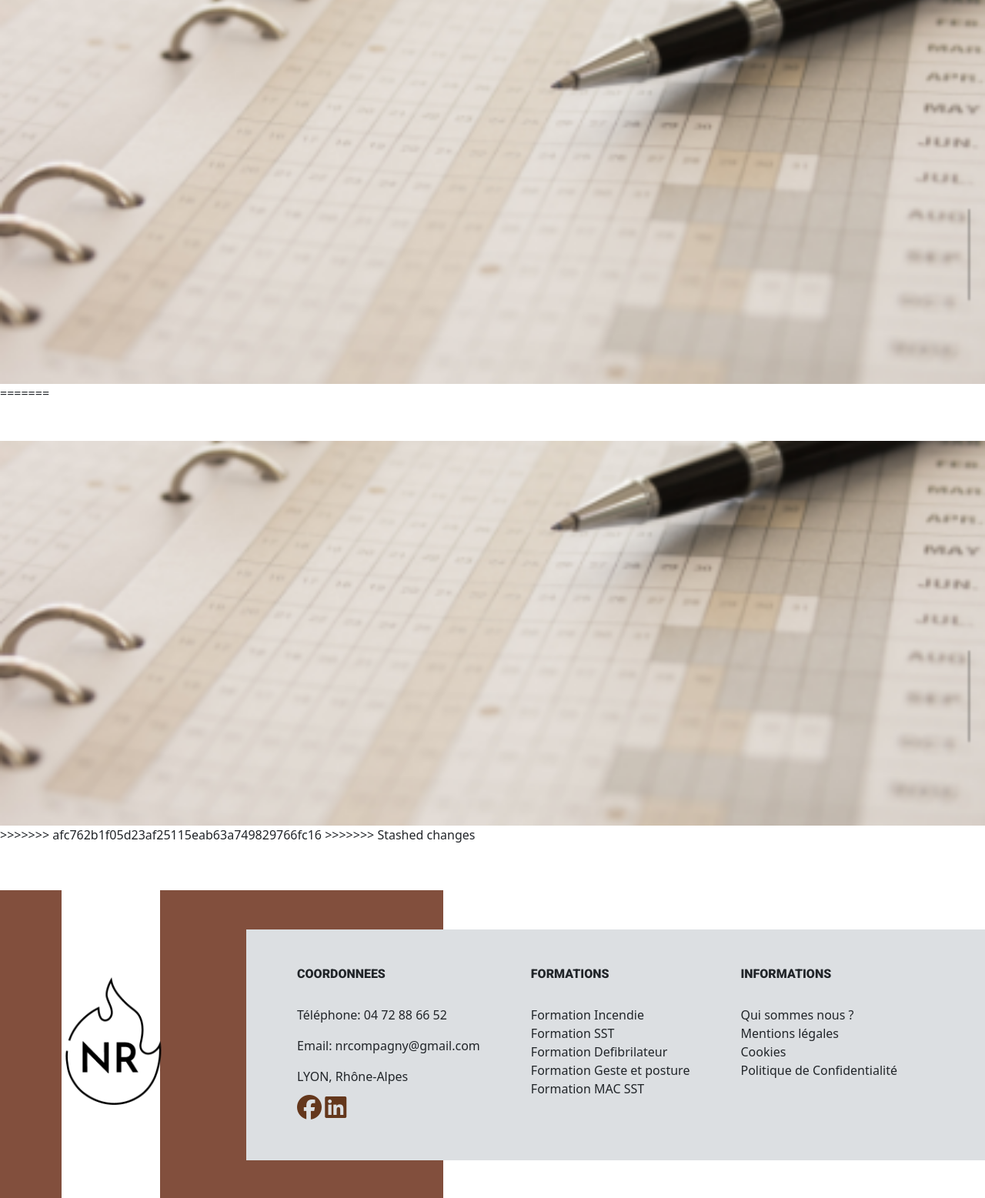
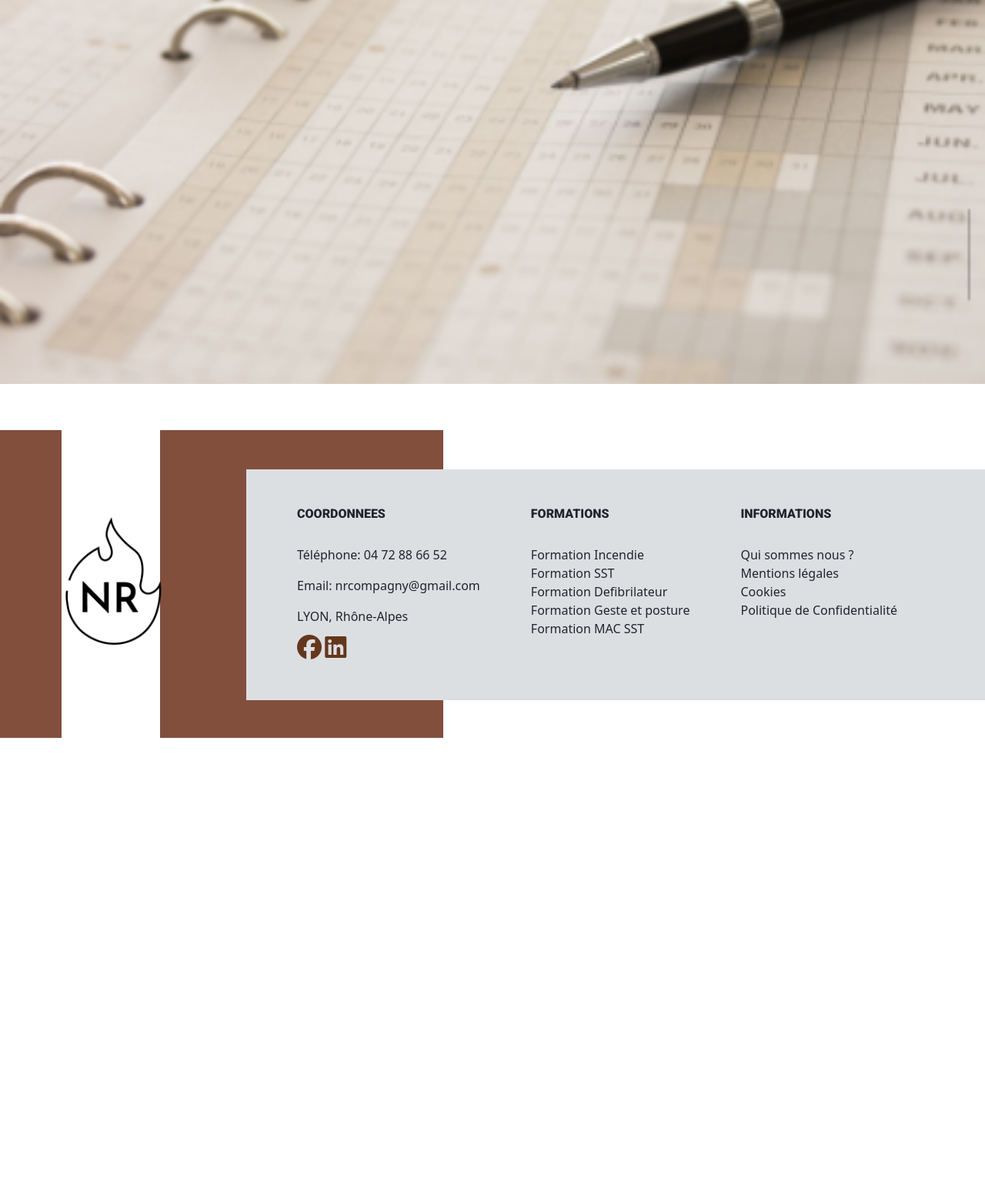
Before and after one commit to TheMaxium69/NRPrevention-SiteWeb, a PHP site: page /calendrier.php in a window 1280 px wide. Shown: the part 183-1740 px from the top of the page at 77% size. After the commit the page ends 1142 px from the top, so only its background shows below. Run offline with PHP 8.4, Linux system fonts and the light colour scheme.

Commit message:
Update calendrier.php

```diff
--- a/calendrier.php
+++ b/calendrier.php
@@ -26,125 +26,8 @@ head($page); ?>
 
 
 
-
-
-
-
-
-
-
-
-
-
-
-
-
-
-
-
-
-
-
-
-
-
-
-
-
-
-
-
-
-
-
-
-
-
-
-
-
-
-
-
-
-
-=======
-    <main>
-        <div class="displayback-calendar">
-
-        </div>
-
-
-
-    </main>
->>>>>>> afc762b1f05d23af25115eab63a749829766fc16
->>>>>>> Stashed changes
-
-
     <footer> <?php footer(); ?> </footer>
 
 </body>
 
 </html>
-
-
-
-
-
-
-
-
-
-
-
-
-
-
-
-
-
-
-
-
-
-
-
-
-
-
-
-
-
-
-
-
-
-
-
-
-
-
-
-
-
-
-
-
-
-
-
-
-
-
-
-
-
-
-
-
-
-
-<footer> <?php footer(); ?> </footer>
-</body>
-
-</html>
```
